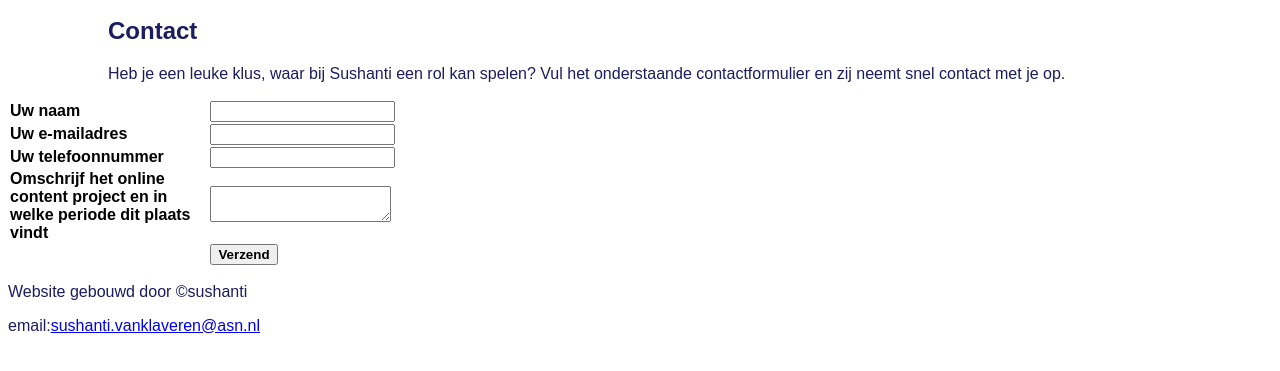
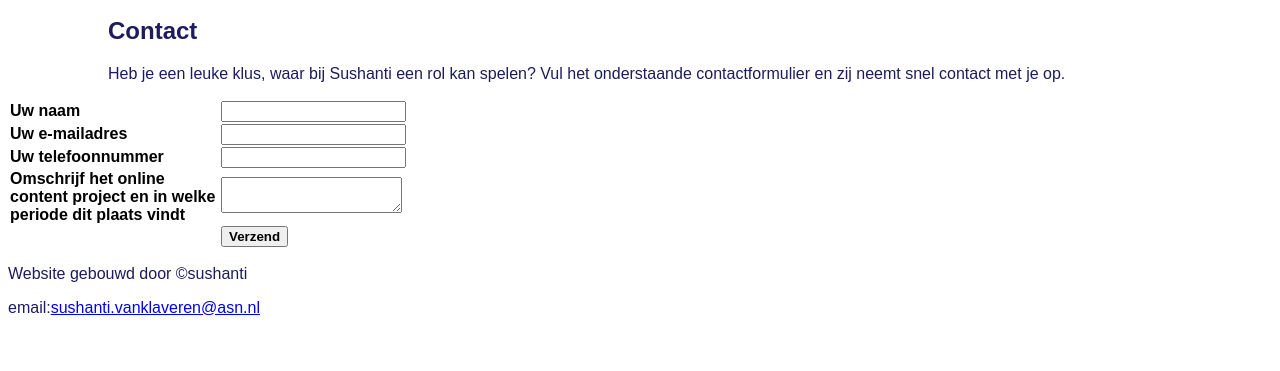
Before and after one commit to Sush1980/huiswerk-les15, a plain HTML site: page contact.html in a window 1280 px wide. Shown: the part 129-500 px from the top of the page. Drawn offline with Linux system fonts and the light colour scheme.

Commit message:
Add files via upload

```diff
--- a/contact.html
+++ b/contact.html
@@ -22,13 +22,13 @@
 
 
 			<div class="formulier">
-				<form method="post" action="https://formspree.io/f/mdkdnydr" method="POST">
+				<form method="post" action="https://formspree.io/f/mdkdnydr">
 
-					<table width="600" border="0">
+					<table>
 					<tbody>
 						<tr>
-							<td width="200"><b>Uw naam</b></td>
-							<td width="400"><input type="text" name="naam"></td>
+							<td><b>Uw naam</b></td>
+							<td><input type="text" name="naam"></td>
 						</tr>
 						<tr>
 							<td><b>Uw e-mailadres</b></td>
--- a/main.css
+++ b/main.css
@@ -88,3 +88,9 @@ font-family: Arial, Helvetica, sans-serif;
     padding: 0px;
 	font-family: Arial, Helvetica, sans-serif;
 }
+
+.formulier table {
+	width: 400px;
+	border: 0;
+
+}
```
